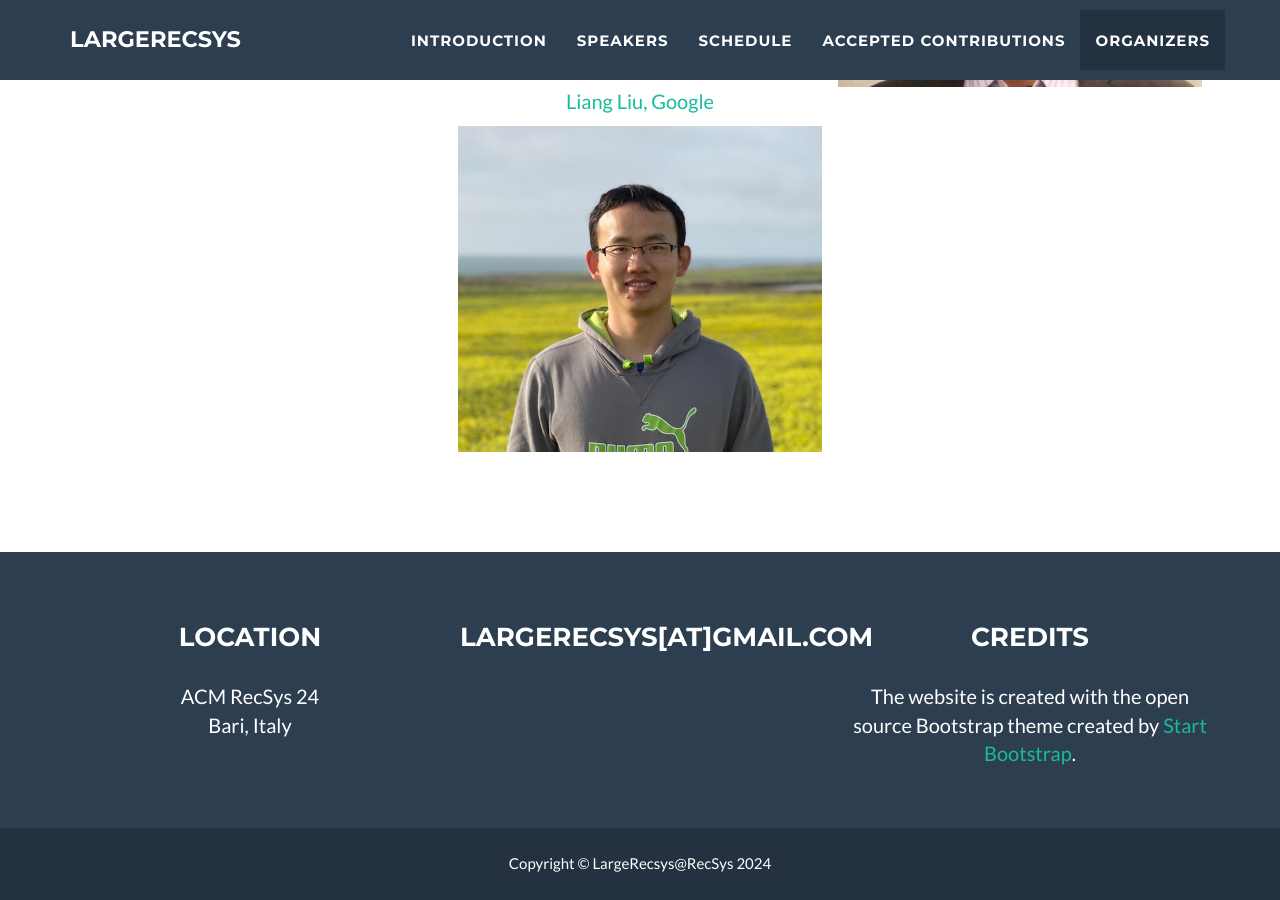
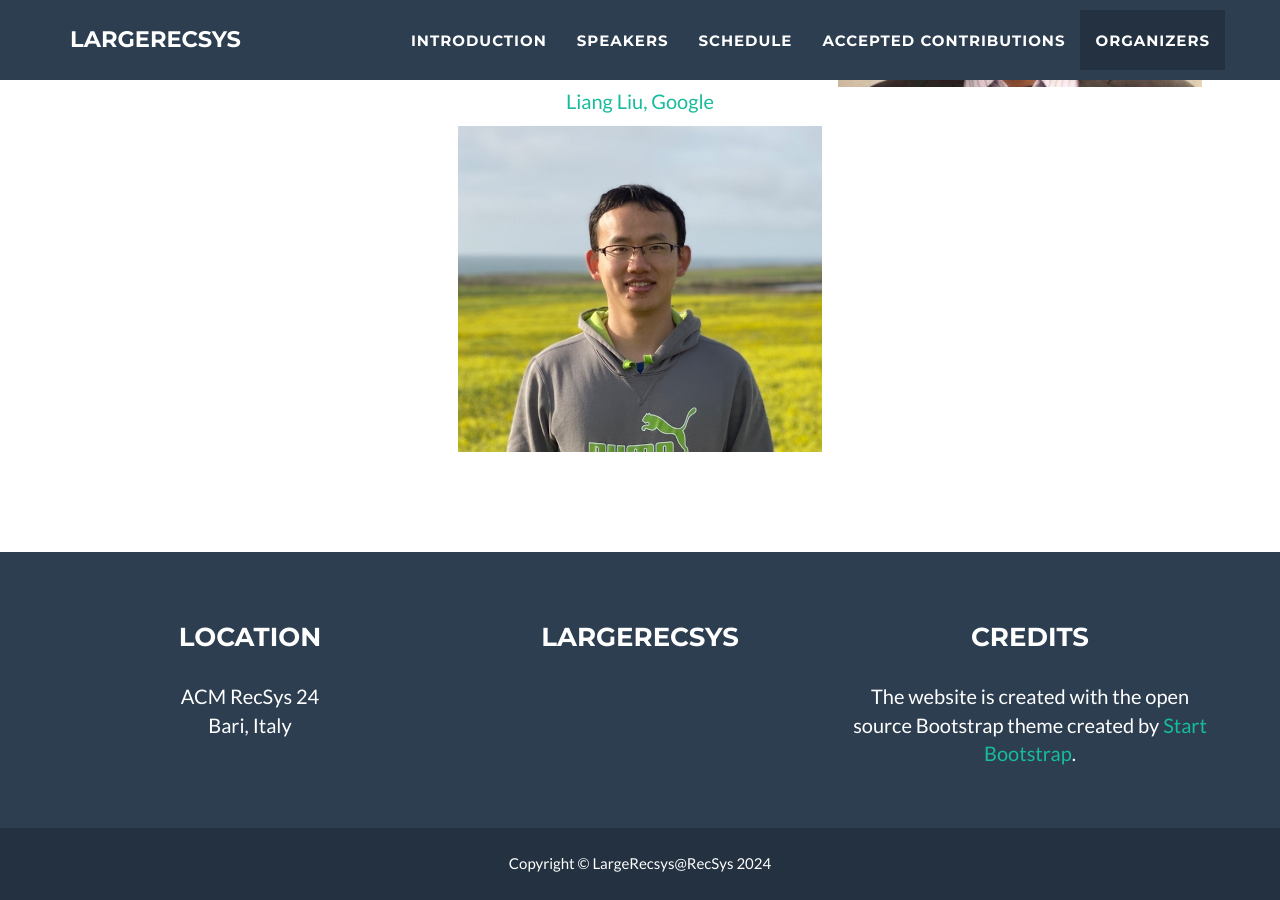
Before and after one commit to largerecsys/largerecsys.github.io, a Jekyll site: the page built from _posts/2024-07-04-arnie.markdown, in a window 1280 px wide and 900 px high, scrolled down 6041 px. Built offline with Jekyll 4.4.1, drawn with Linux system fonts in a browser that asks for light colours.

Commit message:
Update _config.yaml

```diff
--- a/_config.yaml
+++ b/_config.yaml
@@ -34,7 +34,7 @@ color:
 footer:
   copyright: LargeRecsys@RecSys
   location: Location
-  social: LargeRecSys[at]gmail.com
+  social: LargeRecSys
   credits: Credits
 
 # Postal address (add as many lines as necessary)
```
